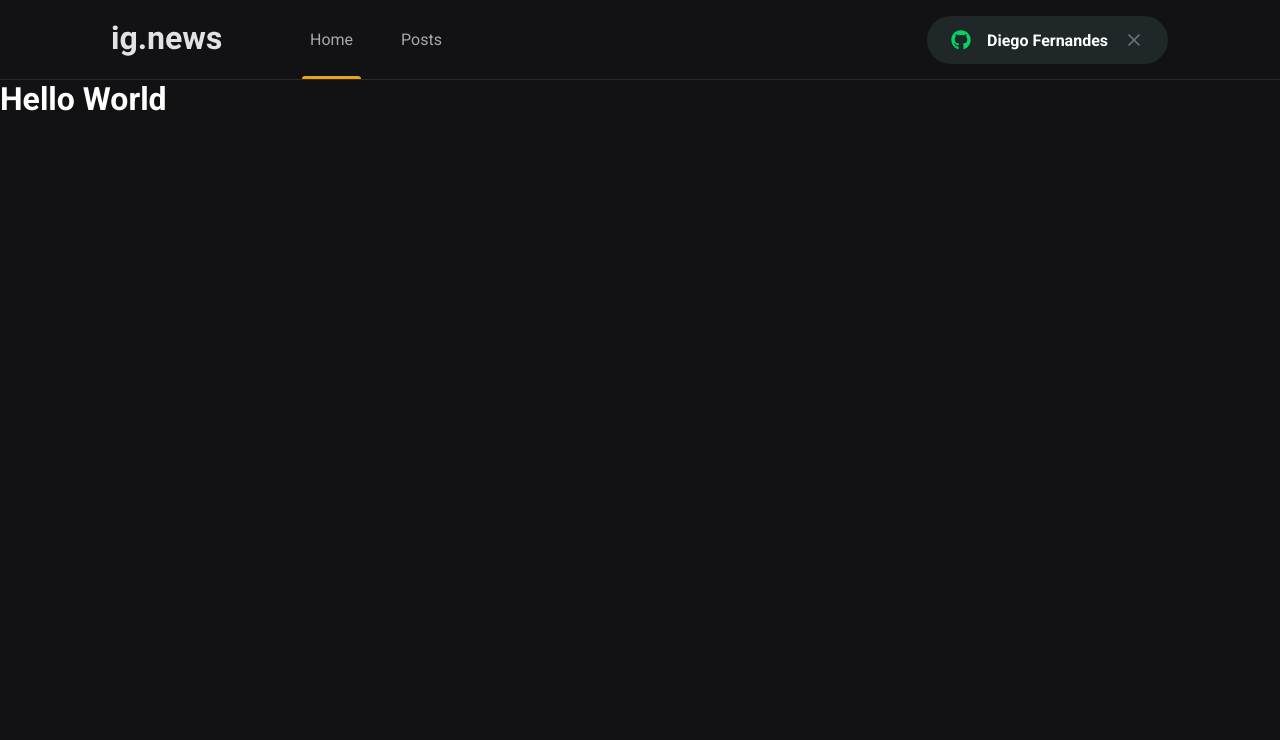
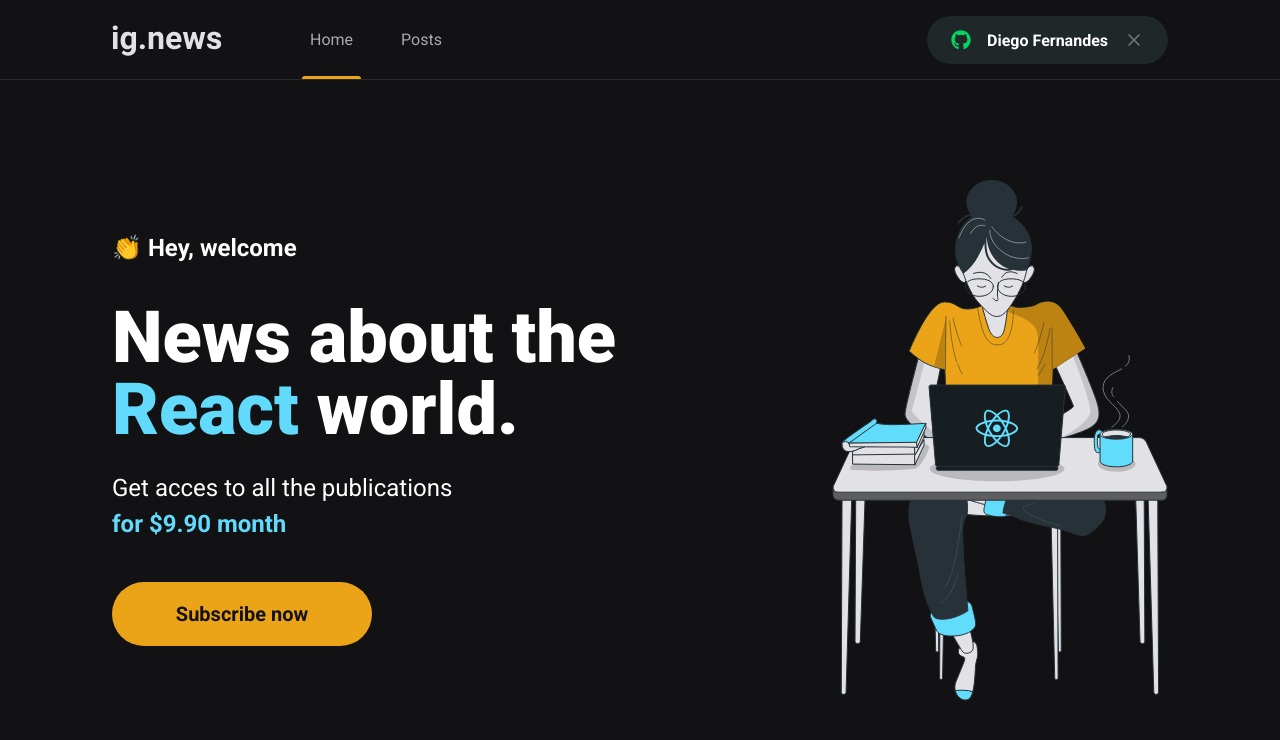
Before and after one commit to diogo-dpa/IgNews-Ignite-React, a Next.js app: page / in a window 1280 px wide. Shown: the top 740 px of the page. Built offline with nearby package versions, Linux system fonts and the light colour scheme.

Commit message:
Página Home e componente SubscribeButton

```diff
--- /dev/null
+++ b/src/components/SubscribeButton/index.tsx
@@ -0,0 +1,9 @@
+import styles from "./styles.module.scss";
+
+export function SubscribeButton() {
+	return (
+		<button type="button" className={styles.subscribeButton}>
+			Subscribe now
+		</button>
+	);
+}
--- /dev/null
+++ b/src/components/SubscribeButton/styles.module.scss
@@ -0,0 +1,20 @@
+.subscribeButton {
+	height: 4rem;
+	width: 260px;
+	border: 0;
+	border-radius: 2rem;
+	background: var(--yellow-500);
+	color: var(--gray-900);
+	font-size: 1.25rem;
+	font-weight: bold;
+
+	display: flex;
+	align-items: center;
+	justify-content: center;
+
+	transition: filter 0.2s;
+
+	&:hover {
+		filter: brightness(0.8);
+	}
+}
--- /dev/null
+++ b/src/pages/home.module.scss
@@ -0,0 +1,45 @@
+.contentContainer {
+	max-width: 1120px;
+	margin: 0 auto;
+	padding: 0 2rem;
+	height: calc(100vh - 5rem);
+
+	display: flex;
+	align-items: center;
+	justify-content: space-between;
+}
+
+.hero {
+	max-width: 600px;
+
+	> span {
+		font-size: 1.5rem;
+		font-weight: bold;
+	}
+
+	h1 {
+		font-size: 4.5rem;
+		line-height: 4.5rem;
+		font-weight: 900;
+		margin-top: 2.5rem;
+
+		span {
+			color: var(--cyan-500);
+		}
+	}
+
+	p {
+		font-size: 1.5rem;
+		line-height: 2.25rem;
+		margin-top: 1.5rem;
+
+		span {
+			color: var(--cyan-500);
+			font-weight: bold;
+		}
+	}
+
+	button {
+		margin-top: 2.5rem;
+	}
+}
--- a/src/pages/index.tsx
+++ b/src/pages/index.tsx
@@ -1,4 +1,6 @@
 import Head from "next/head";
+import { SubscribeButton } from "../components/SubscribeButton";
+import styles from "./home.module.scss";
 
 export default function Home() {
 	return (
@@ -6,7 +8,22 @@
 			<Head>
 				<title>Início | ig.news</title>
 			</Head>
-			<h1>Hello World</h1>
+			<main className={styles.contentContainer}>
+				<section className={styles.hero}>
+					<span>👏 Hey, welcome</span>
+					<h1>
+						News about the <span>React</span> world.
+					</h1>
+
+					<p>
+						Get acces to all the publications <br />
+						<span>for $9.90 month</span>
+					</p>
+
+					<SubscribeButton />
+				</section>
+				<img src="/images/avatar.svg" alt="Girl coding" />
+			</main>
 		</>
 	);
 }
```
